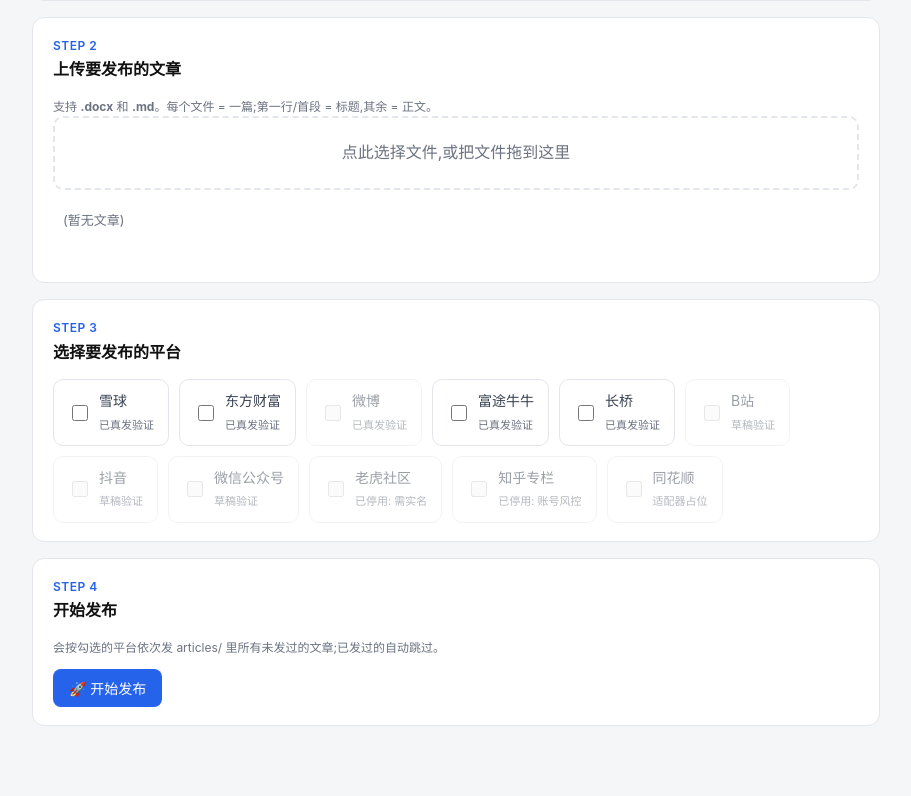
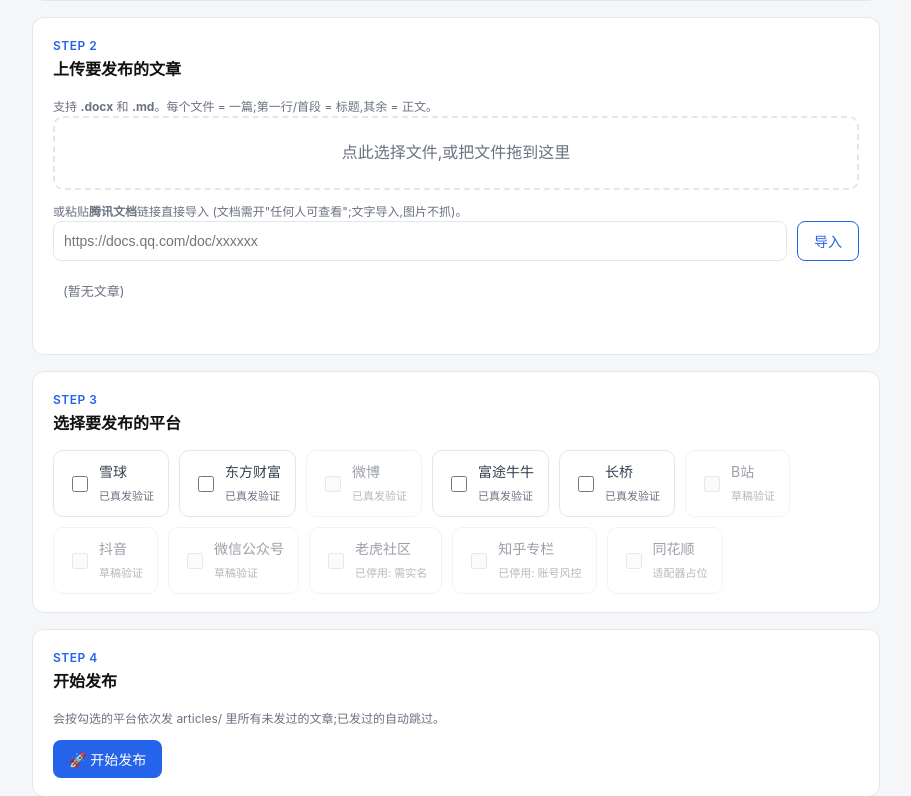
Before and after one commit to 1375692655hzh/ai-auto-gen, a Flask app: page / in a window 1280 px wide. Shown: the part 608-1404 px from the top of the page, without its empty margins (184-1095 px from the left). Before the commit the page ends 1334 px from the top, so only its background shows below. Run offline with Flask 3, Linux system fonts and the light colour scheme.

Commit message:
feat(webapp): 控制台支持腾讯文档链接导入文章
- /api/import_doc: 复用 tencent_doc.fetch_doc(dop-api 只读抓取, 实测存活)
  拉标题+段落 → 首行标题约定存 md 进 articles/ 队列; 同名加时间后缀不覆盖;
  非公开文档/非腾讯链接明确报错
- 上传卡片加'粘贴腾讯文档链接'输入行(限 anyone-can-view, 图片不抓)
- 实测: 真实文档导入→load_article 正确解析(标题+3块); 错误路径 400

```diff
--- a/auto-publisher/autopub/webapp/app.py
+++ b/auto-publisher/autopub/webapp/app.py
@@ -180,6 +180,29 @@ def api_delete():
     return jsonify({"ok": True, "articles": list_articles()})
 
 
+@app.route("/api/import_doc", methods=["POST"])
+def api_import_doc():
+    """腾讯文档链接 → 拉正文 → 存成 md 进待发队列(首行=标题, 满足 load_article 约定)。"""
+    url = (request.get_json(force=True) or {}).get("url", "").strip()
+    if not url:
+        return jsonify({"ok": False, "message": "请粘贴腾讯文档链接"}), 400
+    import tencent_doc
+    r = tencent_doc.fetch_doc(url)
+    if not r.get("ok"):
+        return jsonify({"ok": False, "message":
+                        f"拉取失败: {r.get('error', '')}(仅支持'任何人可查看'的文档)"}), 400
+    ARTICLES_DIR.mkdir(parents=True, exist_ok=True)
+    name = (r.get("title") or "腾讯文档").replace("/", "_").replace("\\", "_").lstrip(".").strip()
+    f = ARTICLES_DIR / f"{name}.md"
+    if f.exists():      # 同名不覆盖, 加时间后缀
+        from datetime import datetime
+        f = ARTICLES_DIR / f"{name}-{datetime.now():%H%M%S}.md"
+    f.write_text(f"{r['title']}\n\n{r.get('body') or ''}", encoding="utf-8")
+    return jsonify({"ok": True, "saved": f.name,
+                    "paragraphs": len(r.get("paragraphs") or []),
+                    "articles": list_articles()})
+
+
 # ---------- 发布 ----------
 
 @app.route("/api/run", methods=["POST"])
--- a/auto-publisher/autopub/webapp/templates/index.html
+++ b/auto-publisher/autopub/webapp/templates/index.html
@@ -94,6 +94,13 @@
     <div class="hint">支持 <b>.docx</b> 和 <b>.md</b>。每个文件 = 一篇;第一行/首段 = 标题,其余 = 正文。</div>
     <div id="drop" class="drop">点此选择文件,或把文件拖到这里</div>
     <input type="file" id="fileInput" multiple accept=".md,.docx" style="display:none">
+    <div class="hint" style="margin-top:12px">或粘贴<b>腾讯文档</b>链接直接导入
+      (文档需开"任何人可查看";文字导入,图片不抓)。</div>
+    <div style="display:flex; gap:10px;">
+      <input type="text" id="docUrl" placeholder="https://docs.qq.com/doc/xxxxxx"
+             style="flex:1">
+      <button class="ghost" onclick="importDoc()">导入</button>
+    </div>
     <ul id="alist" class="alist"></ul>
     <div id="uploadMsg" class="msg"></div>
   </div>
@@ -203,6 +210,18 @@ async function del(name) {
   await fetch('/api/delete',{method:'POST',headers:{'Content-Type':'application/json'},body:JSON.stringify({name})});
   refresh();
 }
+async function importDoc() {
+  const url = document.getElementById('docUrl').value.trim();
+  if (!url) return;
+  msg('uploadMsg','拉取腾讯文档中…','');
+  const r = await (await fetch('/api/import_doc',{method:'POST',
+    headers:{'Content-Type':'application/json'},body:JSON.stringify({url})})).json();
+  if (r.ok) {
+    msg('uploadMsg', `已导入「${r.saved}」(${r.paragraphs} 段)`, 'ok');
+    document.getElementById('docUrl').value = '';
+    refresh();
+  } else msg('uploadMsg', r.message, 'bad');
+}
 
 // 发布
 async function runPublish() {
```
